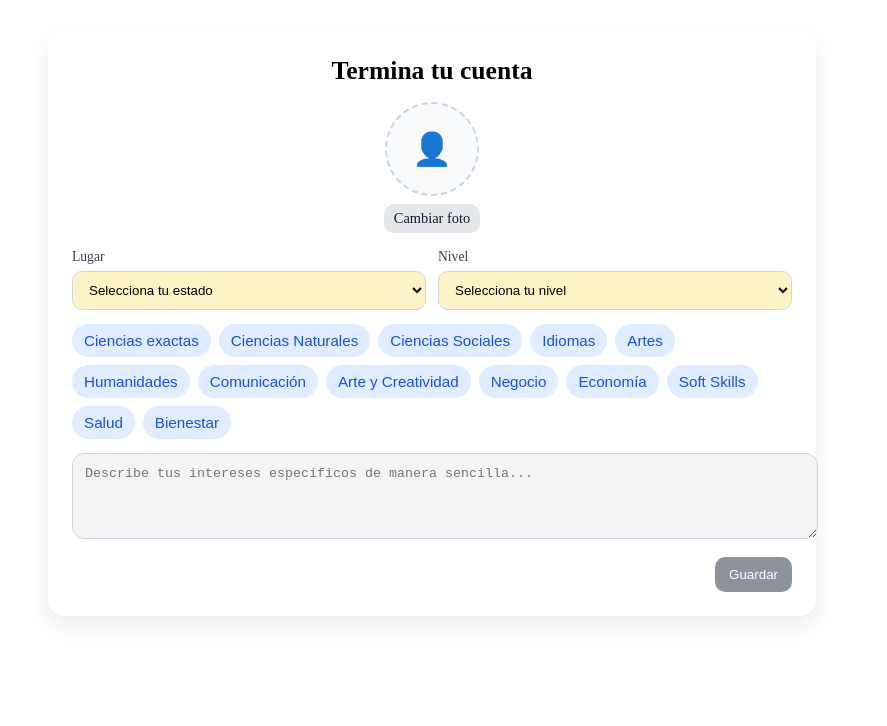
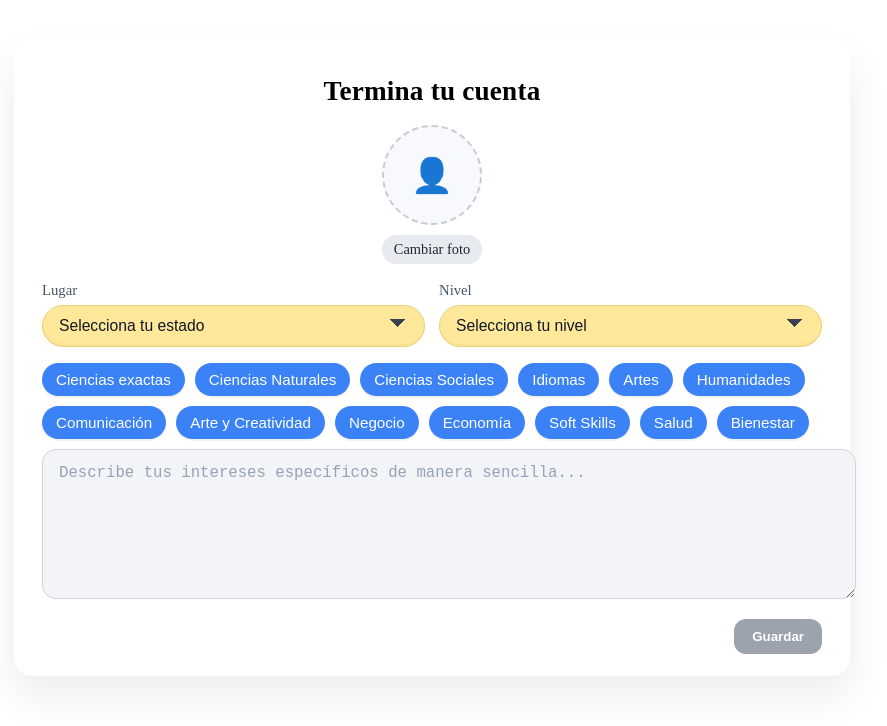
Before and after one commit to JDaniek/Agora-Frontend, an Angular app: page /complete-profile in a window 1280 px wide. Shown: the top 726 px of the page, without its empty margins (208-1095 px from the left). Built offline with nearby package versions, Linux system fonts and the light colour scheme.

Commit message:
style(complete-profile): se actualizó el diseño para coincidir con Figma

```diff
--- a/src/app/pages/complete-profile/complete-profile.css
+++ b/src/app/pages/complete-profile/complete-profile.css
@@ -1,46 +1,157 @@
-.card {
-  max-width: 720px;
-  margin: 32px auto;
-  padding: 24px;
+/* === Card === */
+.card{
+  max-width: 780px;
+  margin: 40px auto;
+  padding: 28px 28px 22px;
   background: #fff;
-  border-radius: 16px;
-  box-shadow: 0 10px 25px rgba(0, 0, 0, 0.08);
-}
-.title { text-align: center; margin: 0 0 16px; font-size: 1.6rem; }
-
-/* Avatar */
-.avatar-block { display: grid; justify-items: center; gap: 8px; margin-bottom: 16px; }
-.avatar {
-  width: 90px; height: 90px; border-radius: 9999px; border: 2px dashed #cbd5e1;
-  display: grid; place-items: center; overflow: hidden; background: #f8fafc;
-  color: #64748b; font-size: 32px;
-}
-.avatar.has-img { border-style: solid; }
-.avatar img { width: 100%; height: 100%; object-fit: cover; }
-.avatar-btn { display: inline-block; font-size: .9rem; background: #e5e7eb; color: #111827;
-  padding: 6px 10px; border-radius: 10px; cursor: pointer; }
-.avatar-btn:hover { opacity: .9; }
-
-/* Selects */
-.filters { display: grid; grid-template-columns: 1fr 1fr; gap: 12px; margin: 12px 0 8px; }
-.select label { display: block; font-size: .85rem; color: #374151; margin-bottom: 6px; }
-.select select {
-  width: 100%; padding: 10px 12px; border-radius: 10px; border: 1px solid #d1d5db;
-  background: #fef3c7;
-}
-.error { display: block; margin-top: 4px; color: #b91c1c; font-size: .8rem; }
-
-/* Chips */
-.chips { display: flex; flex-wrap: wrap; gap: 8px; margin: 14px 0; }
-.chip { border: 0; background: #e0ecff; color: #1d4ed8; padding: 8px 12px; border-radius: 9999px; cursor: pointer; font-size: .95rem; }
-.chip.active { background: #1d4ed8; color: #fff; }
-
-/* Intereses */
-.interests textarea {
-  width: 100%; resize: vertical; padding: 12px; border-radius: 12px; border: 1px solid #d1d5db; background: #f3f4f6;
+  border-radius: 18px;
+  box-shadow: 0 20px 40px rgba(16,24,40,.08);
 }
 
-/* Acciones */
-.actions { display: grid; justify-items: end; margin-top: 14px; }
-.btn { background: #1f2937; color: #fff; border: none; padding: 10px 14px; border-radius: 10px; cursor: pointer; }
-.btn:disabled { opacity: .5; cursor: not-allowed; }
+/* === Title === */
+.title{
+  text-align:center;
+  font-size: 1.7rem;
+  font-weight: 700;
+  margin: 8px 0 18px;
+  letter-spacing:.2px;
+}
+
+/* === Avatar === */
+.avatar-block{
+  display:grid;
+  justify-items:center;
+  gap:10px;
+  margin-bottom: 18px;
+}
+.avatar{
+  width: 96px; height: 96px;
+  border-radius:9999px;
+  border:2px dashed #c7cdd4;
+  display:grid; place-items:center;
+  overflow:hidden;
+  background:#f7f9fc;
+  color:#6b7280; font-size:34px;
+}
+.avatar.has-img{ border-style:solid; }
+.avatar img{ width:100%; height:100%; object-fit:cover; }
+.avatar-btn{
+  background:#e7eaee; color:#1f2937;
+  font-size:.9rem; padding:6px 12px;
+  border-radius:9999px; cursor:pointer;
+  user-select:none;
+}
+.avatar-btn:hover{ filter:brightness(.96); }
+
+/* === Filters (Lugar / Nivel) === */
+.filters{
+  display:grid;
+  grid-template-columns: 1fr 1fr;
+  gap:14px;
+  margin: 8px 0 6px;
+}
+.select label{
+  display:block;
+  font-size:.92rem;
+  color:#475569;
+  margin-bottom:6px;
+}
+
+/* píldora amarilla + caret custom */
+.select select{
+  width:100%;
+  appearance:none;
+  -webkit-appearance:none;
+  -moz-appearance:none;
+  background:#ffe89a;
+  border:1px solid #e9d27a;
+  color:#111827;
+  padding:12px 42px 12px 16px;
+  border-radius:9999px;
+  font-size:.98rem;
+  line-height:1;
+  outline:none;
+  box-shadow: inset 0 -2px 0 rgba(0,0,0,.03);
+  cursor:pointer;
+  transition: box-shadow .15s ease, transform .03s ease;
+  background-image:
+    linear-gradient(45deg, transparent 50%, #374151 50%),
+    linear-gradient(135deg, #374151 50%, transparent 50%);
+  background-position:
+    calc(100% - 26px) calc(50% - 3px),
+    calc(100% - 18px) calc(50% - 3px);
+  background-size: 8px 8px, 8px 8px;
+  background-repeat:no-repeat;
+}
+.select select:focus{
+  box-shadow:0 0 0 3px rgba(234,179,8,.35);
+}
+.select select:active{ transform: translateY(1px); }
+
+.error{
+  display:block;
+  margin-top:6px;
+  color:#b91c1c;
+  font-size:.82rem;
+}
+
+/* === Chips (azules rellenos) === */
+.chips{
+  display:flex; flex-wrap:wrap; gap:10px;
+  margin: 16px 0 10px;
+}
+.chip{
+  border:0;
+  background:#3b82f6;       /* azul base */
+  color:#fff;
+  padding:8px 14px;
+  border-radius:9999px;
+  cursor:pointer;
+  font-size:.95rem;
+  box-shadow:0 2px 0 rgba(0,0,0,.05);
+  transition:filter .15s ease, transform .03s ease;
+}
+.chip:hover{ filter:brightness(.96); }
+.chip:active{ transform: translateY(1px); }
+.chip.active{
+  background:#1d4ed8;       /* azul más intenso al seleccionar */
+}
+
+/* === Textarea === */
+.interests textarea{
+  width:100%;
+  min-height:120px;
+  resize:vertical;
+  padding:14px 16px;
+  border-radius:14px;
+  border:1px solid #d1d5db;
+  background:#f2f4f7;
+  color:#111827;
+  font-size:.98rem;
+}
+.interests textarea::placeholder{
+  color:#94a3b8;
+}
+
+/* === Actions / Save button === */
+.actions{
+  display:grid; justify-items:end;
+  margin-top:16px;
+}
+.btn{
+  background:#2563eb;       /* azul botón */
+  color:#fff; border:none;
+  padding:10px 18px;
+  border-radius:12px;
+  font-weight:600;
+  cursor:pointer;
+  box-shadow:0 6px 16px rgba(37,99,235,.25);
+  transition:filter .15s ease, transform .03s ease, box-shadow .15s ease;
+}
+.btn:hover{ filter:brightness(.97); }
+.btn:active{ transform: translateY(1px); }
+.btn:disabled{
+  background:#9ca3af;
+  box-shadow:none;
+  cursor:not-allowed;
+}
```
